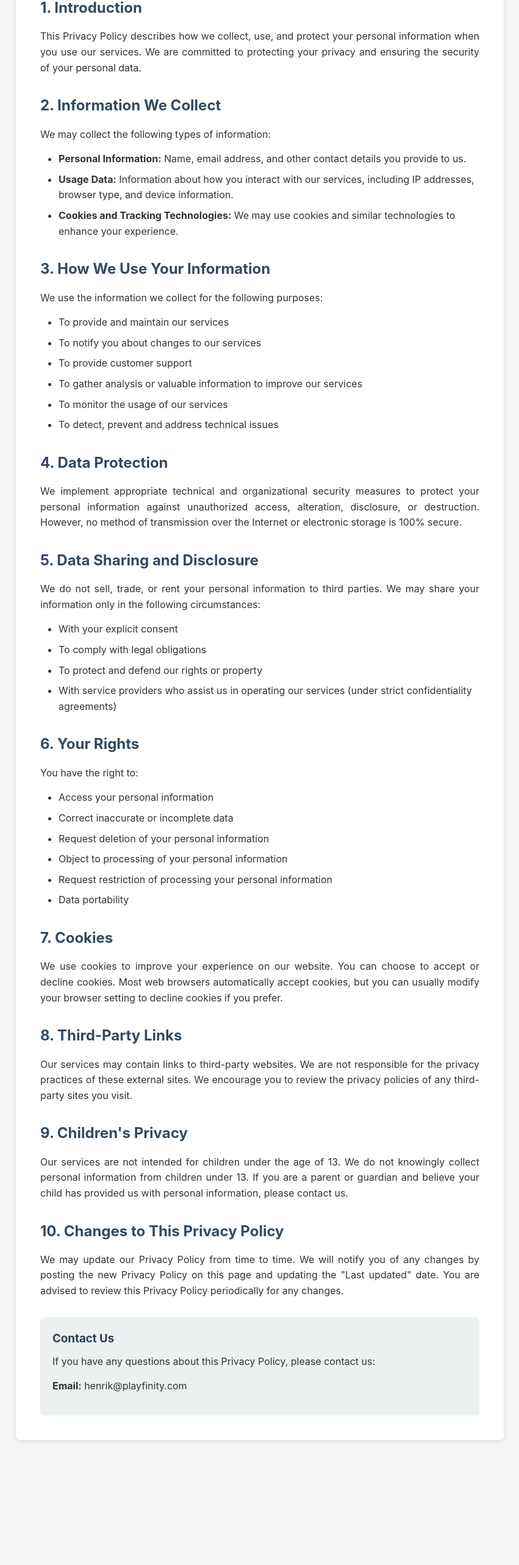
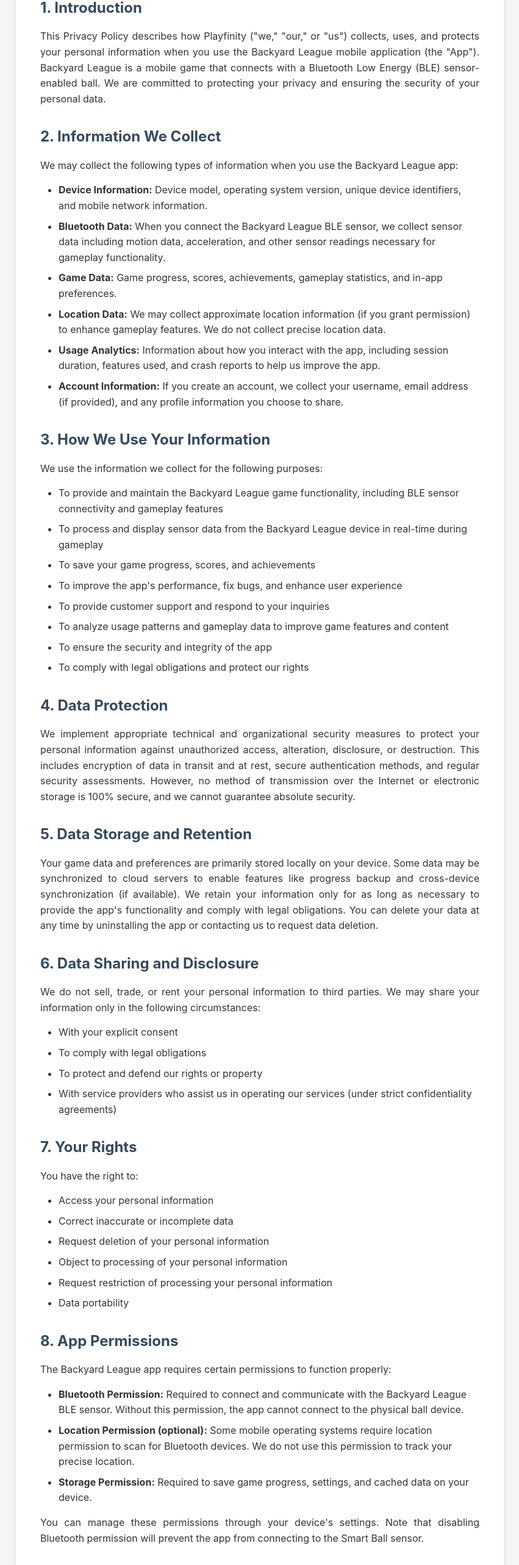
Before and after one commit to Playfinity/privacy.github.io, a plain HTML site: page index.html in a window 1280 px wide. Shown: the part 231-2797 px from the top of the page at 61% size, without its empty margins (214-1065 px from the left). Before the commit the page ends 2612 px from the top, so only its background shows below. Drawn offline with Linux system fonts and the light colour scheme.

Commit message:
Update privacy policy for Backyard League mobile app with BLE sensor

```diff
--- a/index.html
+++ b/index.html
@@ -3,7 +3,7 @@
 <head>
     <meta charset="UTF-8">
     <meta name="viewport" content="width=device-width, initial-scale=1.0">
-    <title>Privacy Policy</title>
+    <title>Privacy Policy - Backyard League</title>
     <style>
         * {
             margin: 0;
@@ -89,43 +89,60 @@
 </head>
 <body>
     <div class="container">
-        <h1>Privacy Policy</h1>
+        <h1>Privacy Policy - Backyard League</h1>
         <p class="last-updated">Last updated: <span id="lastUpdated"></span></p>
 
         <h2>1. Introduction</h2>
         <p>
-            This Privacy Policy describes how we collect, use, and protect your personal information
-            when you use our services. We are committed to protecting your privacy and ensuring the
-            security of your personal data.
+            This Privacy Policy describes how Playfinity ("we," "our," or "us") collects, uses, and protects
+            your personal information when you use the Backyard League mobile application (the "App"). Backyard League
+            is a mobile game that connects with a Bluetooth Low Energy (BLE) sensor-enabled ball. We are
+            committed to protecting your privacy and ensuring the security of your personal data.
         </p>
 
         <h2>2. Information We Collect</h2>
-        <p>We may collect the following types of information:</p>
+        <p>We may collect the following types of information when you use the Backyard League app:</p>
         <ul>
-            <li><strong>Personal Information:</strong> Name, email address, and other contact details you provide to us.</li>
-            <li><strong>Usage Data:</strong> Information about how you interact with our services, including IP addresses, browser type, and device information.</li>
-            <li><strong>Cookies and Tracking Technologies:</strong> We may use cookies and similar technologies to enhance your experience.</li>
+            <li><strong>Device Information:</strong> Device model, operating system version, unique device identifiers, and mobile network information.</li>
+            <li><strong>Bluetooth Data:</strong> When you connect the Backyard League BLE sensor, we collect sensor data including motion data, acceleration, and other sensor readings necessary for gameplay functionality.</li>
+            <li><strong>Game Data:</strong> Game progress, scores, achievements, gameplay statistics, and in-app preferences.</li>
+            <li><strong>Location Data:</strong> We may collect approximate location information (if you grant permission) to enhance gameplay features. We do not collect precise location data.</li>
+            <li><strong>Usage Analytics:</strong> Information about how you interact with the app, including session duration, features used, and crash reports to help us improve the app.</li>
+            <li><strong>Account Information:</strong> If you create an account, we collect your username, email address (if provided), and any profile information you choose to share.</li>
         </ul>
 
         <h2>3. How We Use Your Information</h2>
         <p>We use the information we collect for the following purposes:</p>
         <ul>
-            <li>To provide and maintain our services</li>
-            <li>To notify you about changes to our services</li>
-            <li>To provide customer support</li>
-            <li>To gather analysis or valuable information to improve our services</li>
-            <li>To monitor the usage of our services</li>
-            <li>To detect, prevent and address technical issues</li>
+            <li>To provide and maintain the Backyard League game functionality, including BLE sensor connectivity and gameplay features</li>
+            <li>To process and display sensor data from the Backyard League device in real-time during gameplay</li>
+            <li>To save your game progress, scores, and achievements</li>
+            <li>To improve the app's performance, fix bugs, and enhance user experience</li>
+            <li>To provide customer support and respond to your inquiries</li>
+            <li>To analyze usage patterns and gameplay data to improve game features and content</li>
+            <li>To ensure the security and integrity of the app</li>
+            <li>To comply with legal obligations and protect our rights</li>
         </ul>
 
         <h2>4. Data Protection</h2>
         <p>
             We implement appropriate technical and organizational security measures to protect your
             personal information against unauthorized access, alteration, disclosure, or destruction.
-            However, no method of transmission over the Internet or electronic storage is 100% secure.
+            This includes encryption of data in transit and at rest, secure authentication methods,
+            and regular security assessments. However, no method of transmission over the Internet or
+            electronic storage is 100% secure, and we cannot guarantee absolute security.
         </p>
 
-        <h2>5. Data Sharing and Disclosure</h2>
+        <h2>5. Data Storage and Retention</h2>
+        <p>
+            Your game data and preferences are primarily stored locally on your device. Some data may
+            be synchronized to cloud servers to enable features like progress backup and cross-device
+            synchronization (if available). We retain your information only for as long as necessary
+            to provide the app's functionality and comply with legal obligations. You can delete your
+            data at any time by uninstalling the app or contacting us to request data deletion.
+        </p>
+
+        <h2>6. Data Sharing and Disclosure</h2>
         <p>We do not sell, trade, or rent your personal information to third parties. We may share your information only in the following circumstances:</p>
         <ul>
             <li>With your explicit consent</li>
@@ -134,7 +151,7 @@
             <li>With service providers who assist us in operating our services (under strict confidentiality agreements)</li>
         </ul>
 
-        <h2>6. Your Rights</h2>
+        <h2>7. Your Rights</h2>
         <p>You have the right to:</p>
         <ul>
             <li>Access your personal information</li>
@@ -145,32 +162,57 @@
             <li>Data portability</li>
         </ul>
 
-        <h2>7. Cookies</h2>
+        <h2>8. App Permissions</h2>
         <p>
-            We use cookies to improve your experience on our website. You can choose to accept or
-            decline cookies. Most web browsers automatically accept cookies, but you can usually
-            modify your browser setting to decline cookies if you prefer.
+            The Backyard League app requires certain permissions to function properly:
+        </p>
+        <ul>
+            <li><strong>Bluetooth Permission:</strong> Required to connect and communicate with the Backyard League BLE sensor. Without this permission, the app cannot connect to the physical ball device.</li>
+            <li><strong>Location Permission (optional):</strong> Some mobile operating systems require location permission to scan for Bluetooth devices. We do not use this permission to track your precise location.</li>
+            <li><strong>Storage Permission:</strong> Required to save game progress, settings, and cached data on your device.</li>
+        </ul>
+        <p>
+            You can manage these permissions through your device's settings. Note that disabling Bluetooth permission will prevent the app from connecting to the Smart Ball sensor.
         </p>
 
-        <h2>8. Third-Party Links</h2>
+        <h2>9. Third-Party Services</h2>
         <p>
-            Our services may contain links to third-party websites. We are not responsible for the
-            privacy practices of these external sites. We encourage you to review the privacy policies
-            of any third-party sites you visit.
+            The Backyard League app may use third-party services (such as analytics providers, cloud storage,
+            or advertising networks) to help us operate and improve the app. These third-party services
+            may collect information about your use of the app. We encourage you to review the privacy
+            policies of these third-party service providers. We are not responsible for the privacy
+            practices of these external services.
+        </p>
+        <p>
+            The app may also contain links to third-party websites or services. We are not responsible
+            for the privacy practices of these external sites. We encourage you to review the privacy
+            policies of any third-party sites you visit.
         </p>
 
-        <h2>9. Children's Privacy</h2>
+        <h2>10. Children's Privacy</h2>
         <p>
-            Our services are not intended for children under the age of 13. We do not knowingly
-            collect personal information from children under 13. If you are a parent or guardian and
-            believe your child has provided us with personal information, please contact us.
+            Backyard League is designed to be safe for children and families. We take children's privacy
+            seriously and comply with applicable children's privacy laws, including the Children's Online
+            Privacy Protection Act (COPPA).
+        </p>
+        <p>
+            We do not knowingly collect personal information from children under the age of 13 without
+            verifiable parental consent. If we learn that we have collected personal information from a
+            child under 13 without parental consent, we will delete that information as quickly as possible.
+        </p>
+        <p>
+            If you are a parent or guardian and believe your child has provided us with personal
+            information, or if you have questions about our data practices regarding children, please
+            contact us at henrik@playfinity.com.
         </p>
 
-        <h2>10. Changes to This Privacy Policy</h2>
+        <h2>11. Changes to This Privacy Policy</h2>
         <p>
-            We may update our Privacy Policy from time to time. We will notify you of any changes by
-            posting the new Privacy Policy on this page and updating the "Last updated" date. You are
-            advised to review this Privacy Policy periodically for any changes.
+            We may update our Privacy Policy from time to time.             We will notify you of any material
+            changes by posting the new Privacy Policy on this page, updating the "Last updated" date,
+            and, when appropriate, notifying you through the app or via email. You are advised to
+            review this Privacy Policy periodically for any changes. Your continued use of the Backyard League
+            app after any changes to this Privacy Policy constitutes your acceptance of the updated policy.
         </p>
 
         <div class="contact-info">
```
